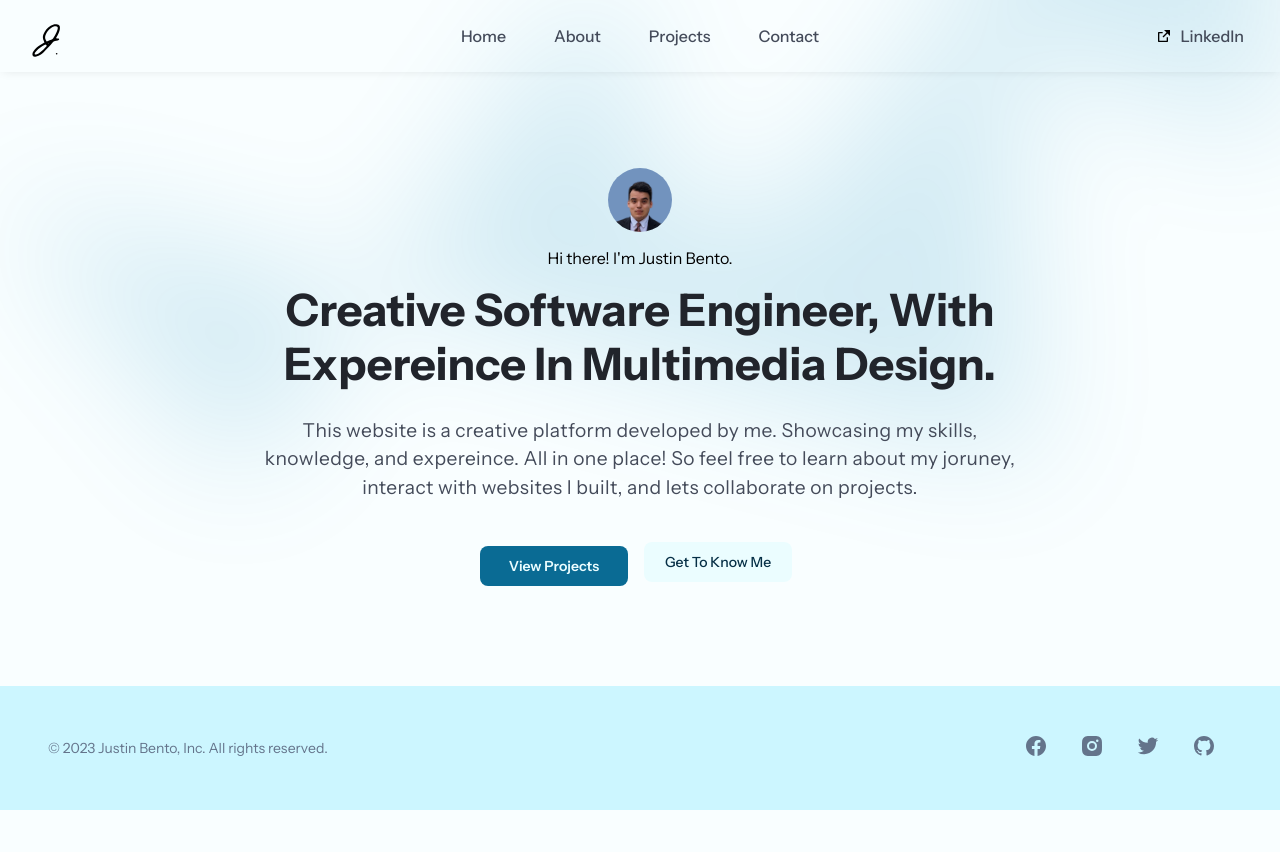
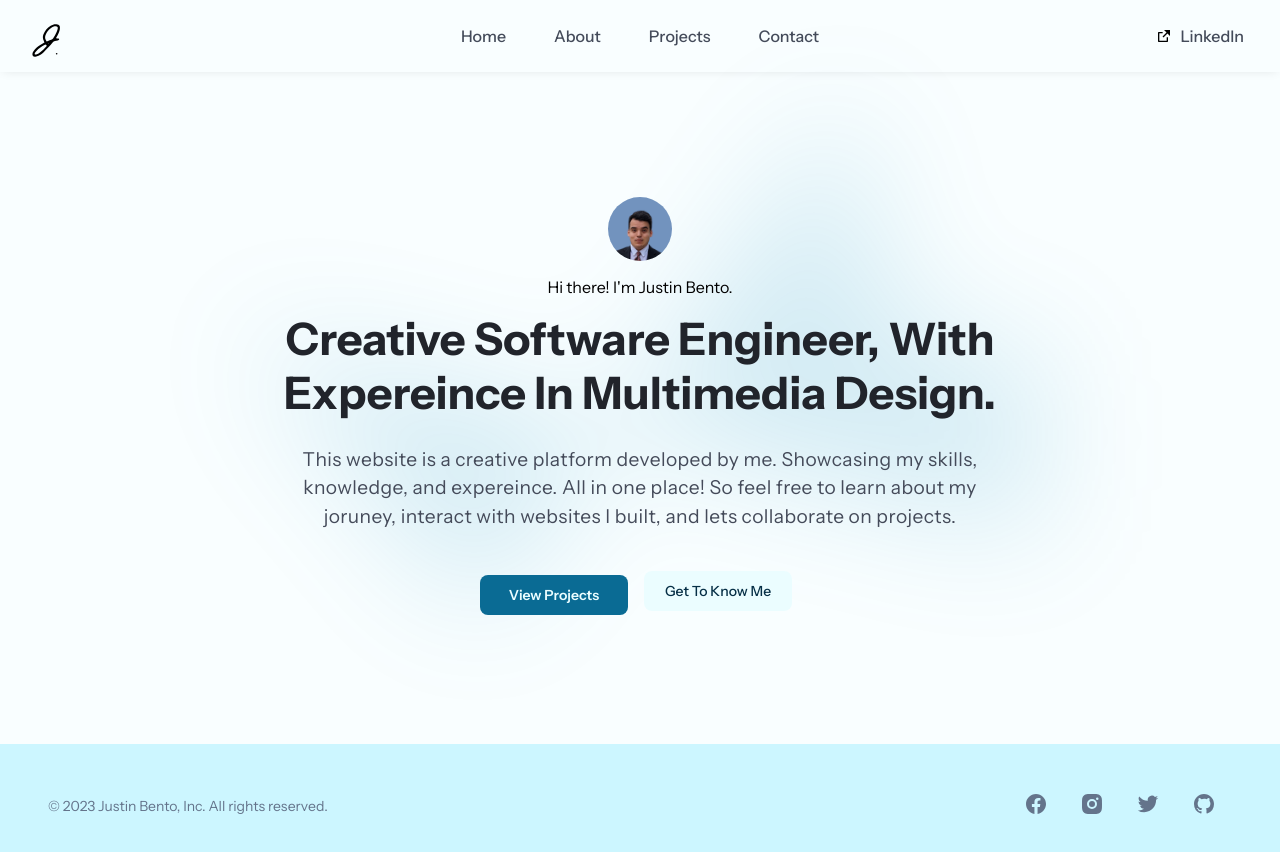
Before and after one commit to Justin-Bento/portfolio, a Next.js app: page / in a window 1280 px wide. Shown: the top 852 px of the page. Before the commit the page ends 810 px from the top, so only its background shows below. Built offline with nearby package versions, Linux system fonts and the light colour scheme; no server answers.

Commit message:
updated hero

```diff
--- a/pages/index.tsx
+++ b/pages/index.tsx
@@ -44,7 +44,7 @@ export default function index() {
         />
       </Head>
       <Header />
-      <main className="container">
+      <main className={`${home.hero} container`}>
         <div className={`${home.isolate} fadeInAnimation order2`}>
           <div className={home.bgPattern1}>
             <svg className={home.bgPattern2} viewBox="0 0 1155 678">
--- a/styles/Home.module.css
+++ b/styles/Home.module.css
@@ -1,3 +1,6 @@
+.hero {
+  min-height: 60vh;
+}
 .isolate {
   isolation: isolate;
 }
```
